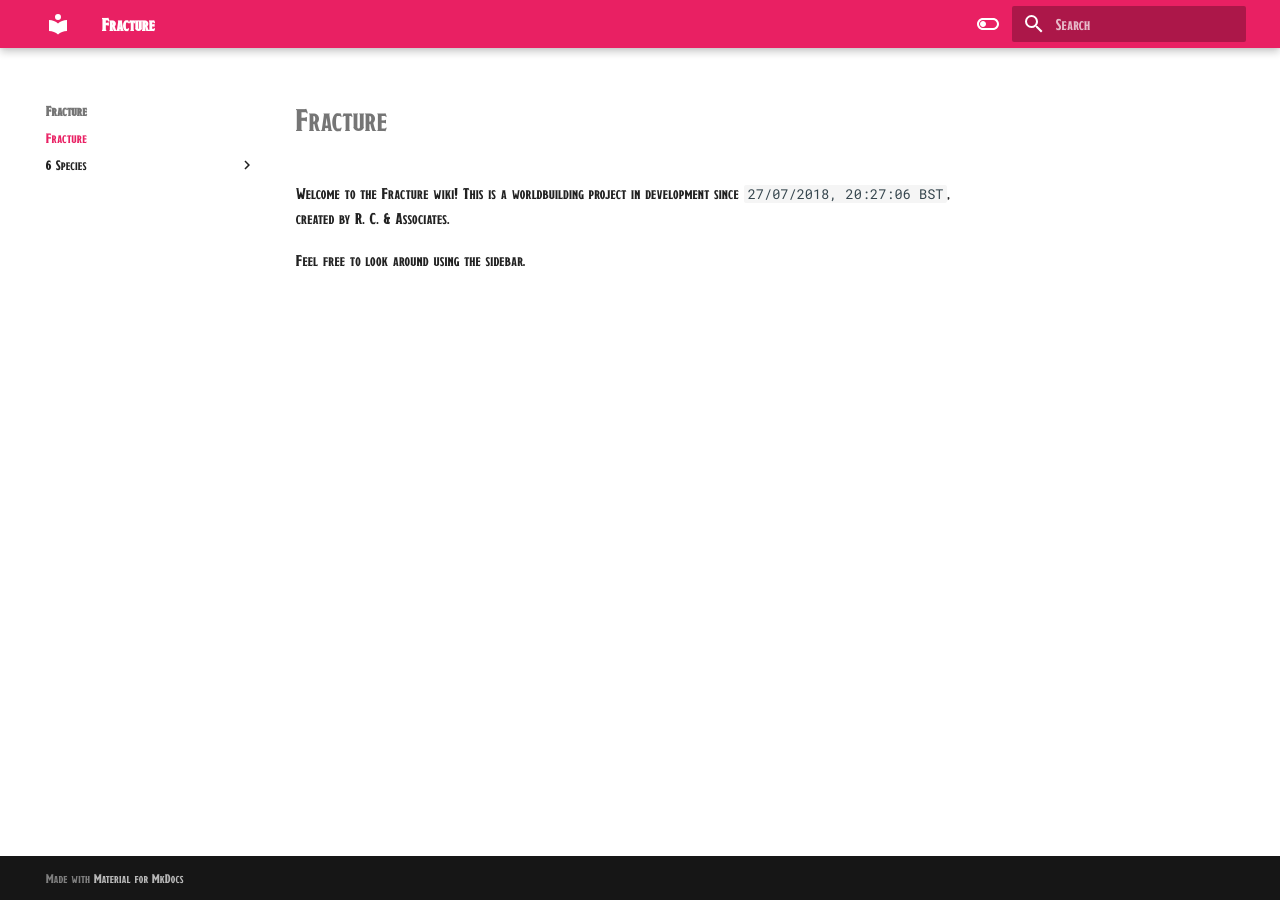
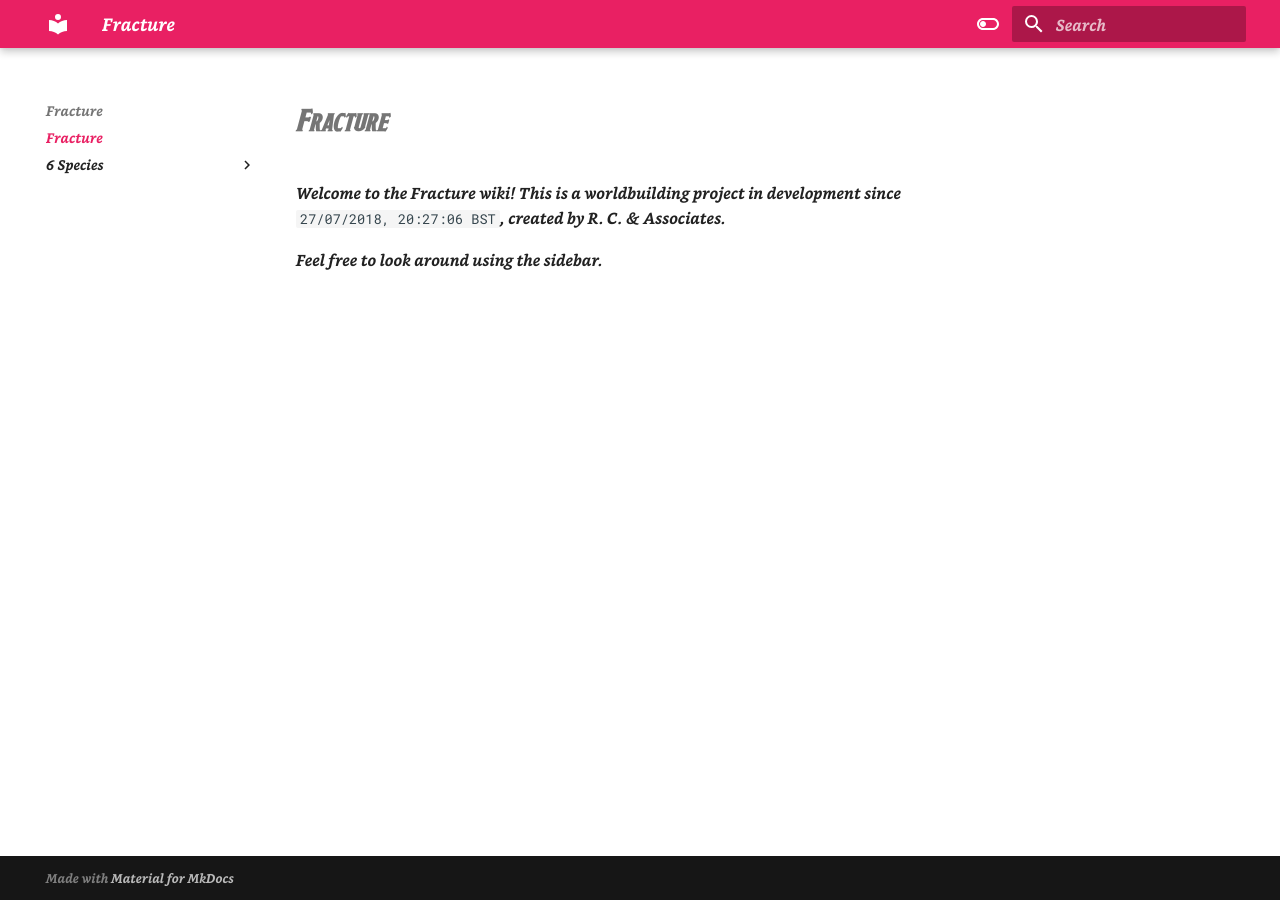
Before and after one commit to fennecpixels/FractureOnline, an MkDocs documentation site: the page built from docs/index.md, in a window 1280 px wide. Built offline with MkDocs 1.6.1 and Material for MkDocs 9.7.7, drawn with Linux system fonts in a browser that asks for light colours.

Commit message:
Add fonts

```diff
--- a/docs/stylesheets/extra.css
+++ b/docs/stylesheets/extra.css
@@ -1,12 +1,55 @@
 @font-face {
   font-family: "Draconis";
   src: url("Draconis.otf");
+}
+
+@font-face {
+  font-family: "Draconis";
+  src: url(Draconis\ Bold.otf);
+  font-style: oblique;
+}
+
+@font-face {
+  font-family: "Draconis";
+  src: url(Draconis\ Italic.otf);
+  font-style: italic;
+}
+
+@font-face {
+  font-family: "Draconis";
+  src: url(Draconis\ Bold\ Italic.otf);
+  font-style: italic, oblique;
 }
 
 .md-typeset h1 {
   font-family: "Draconis";
 }
 
+
+
+@font-face {
+  font-family: "Bookerly";
+  src: url("Bookerly.ttf");
+}
+
+@font-face {
+  font-family: "Bookerly";
+  src: url(Bookerly\ Bold.ttf);
+  font-style: oblique;
+}
+
+@font-face {
+  font-family: "Bookerly";
+  src: url(Bookerly\ Italic.ttf);
+  font-style: italic;
+}
+
+@font-face {
+  font-family: "Bookerly";
+  src: url(Bookerly\ Bold\ Italic.ttf);
+  font-style: italic, oblique;
+}
+
 :root {
-  --md-text-font: "Draconis";
+  --md-text-font: "Bookerly";
 }
```
Also changed, not shown: docs/stylesheets/Bookerly Bold Italic.ttf (added), docs/stylesheets/Bookerly Bold.ttf (added), docs/stylesheets/Bookerly Italic.ttf (added), docs/stylesheets/Bookerly.ttf (added), docs/stylesheets/Draconis Bold Italic.otf (added), docs/stylesheets/Draconis Bold.otf (added), docs/stylesheets/Draconis Italic.otf (added).
